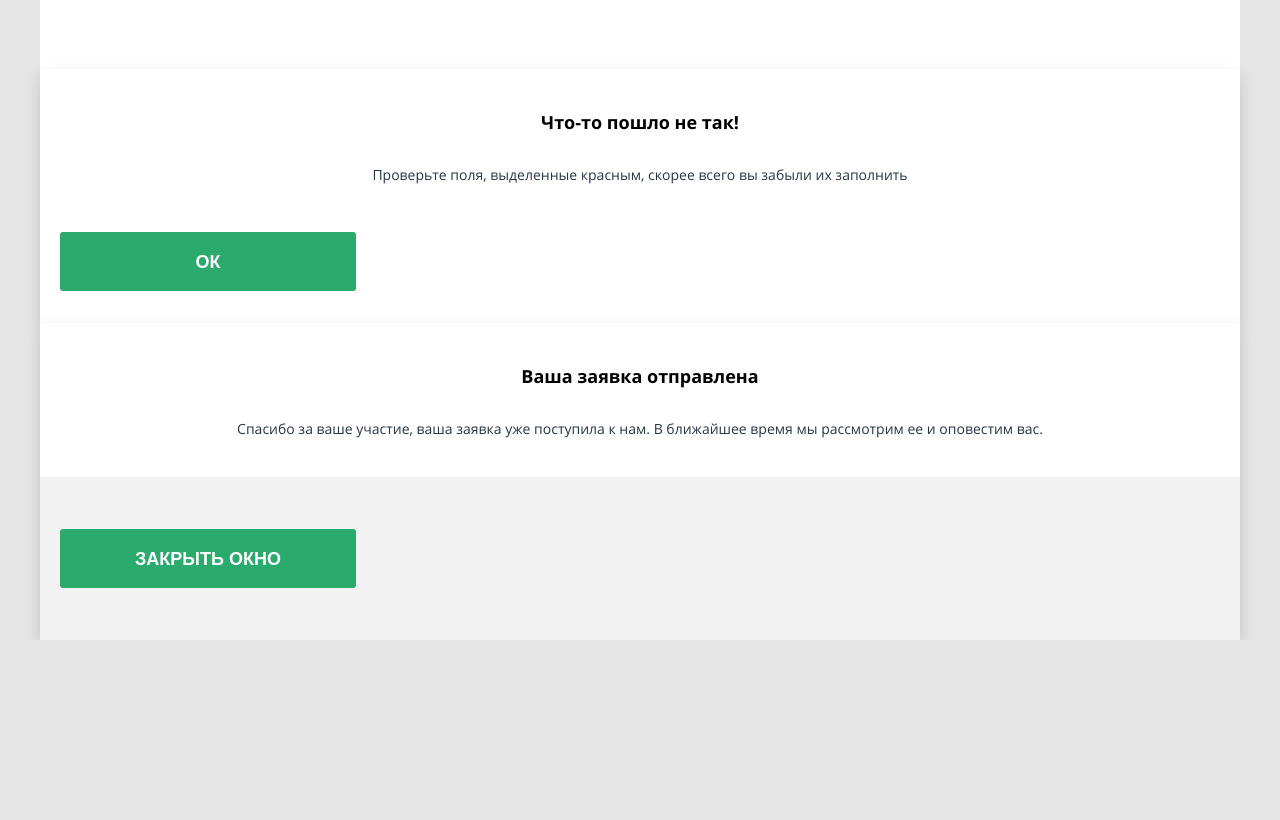
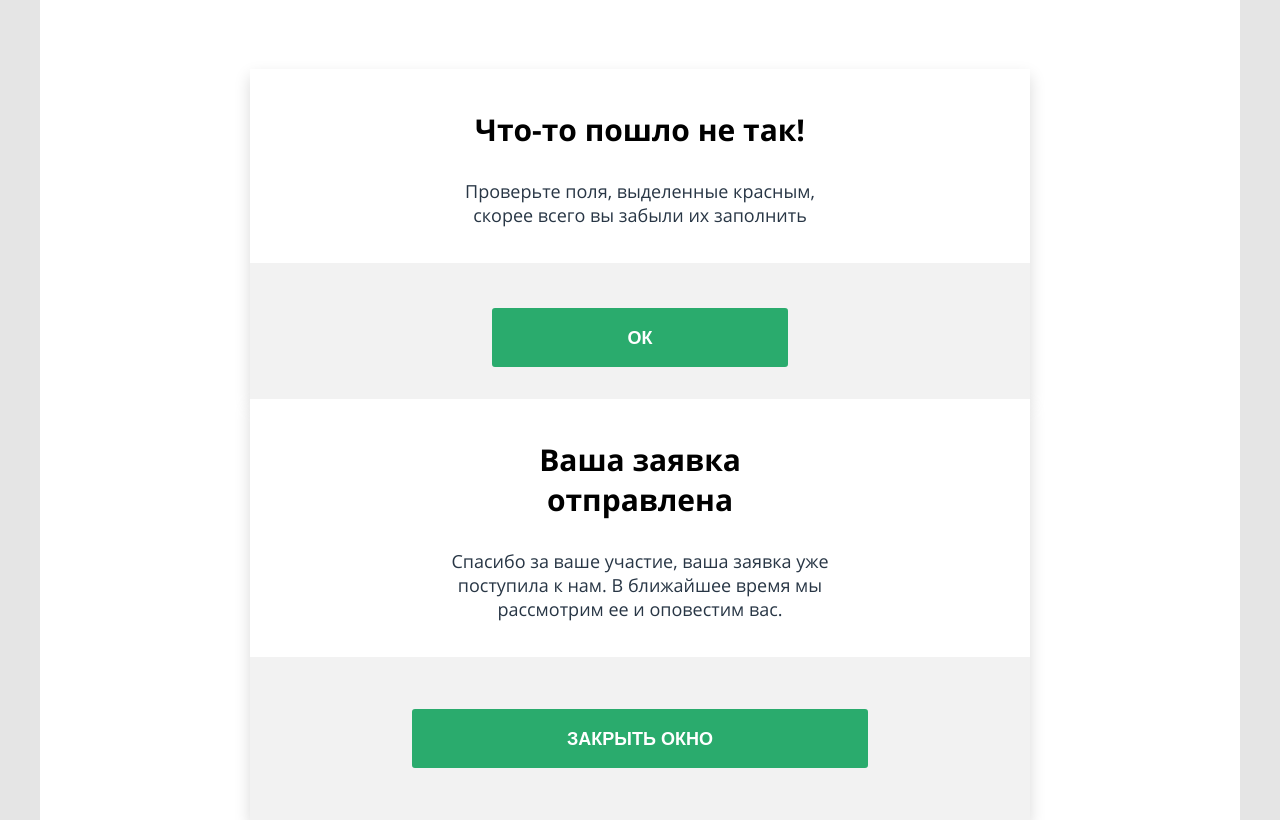
Before and after one commit to htmlacademy-adaptive/1995309-pink-25, a website: page source/form.html in a window 1280 px wide. Shown: the part 2275-3095 px from the top of the page. Before the commit the page ends 2915 px from the top, so only its background shows below. Drawn offline with nearby package versions, Linux system fonts and the light colour scheme; files that its build step writes are made by us from their sources.

Commit message:
Добавляет modal

```diff
--- a/source/form.html
+++ b/source/form.html
@@ -260,7 +260,7 @@
     <div class="modal modal--fault modal--accept">
 
       <div class="modal__content-wrapper modal__content-wrapper--fault">
-      <p class="modal__title">Что-то пошло не так!</p>
+      <p class="modal__title">Что-то пошло не&nbsp;так!</p>
       <p class="modal__description">Проверьте поля, выделенные красным, скорее всего вы забыли их заполнить</p>
       </div>
 
@@ -278,7 +278,7 @@
       </div>
 
       <div class="modal__button-wrapper modal__button-wrapper--accept">
-        <button class="modal__button form-button submit-button" type="button">ЗАКРЫТЬ ОКНО</button>
+        <button class="modal__button modal__button--accept form-button submit-button" type="button">ЗАКРЫТЬ ОКНО</button>
       </div>
 
     </div>
--- a/source/sass/blocks/modal.scss
+++ b/source/sass/blocks/modal.scss
@@ -38,3 +38,74 @@
     background-color: #f2f2f2;
   }
 }
+
+@media (min-width: $tablet-width) {
+  .modal {
+    width: 460px;
+    display: flex;
+    flex-direction: column;
+    align-items: center;
+    margin: 0 auto;
+  }
+
+  .modal__content-wrapper {
+    &--fault {
+      padding: 41px 80px 0 80px;
+    }
+
+    &--accept {
+      padding: 41px 70px 36px 70px;
+    }
+  }
+
+  .modal__title {
+    font-size: 30px;
+    line-height: 40px;
+    padding-bottom: 29px;
+  }
+
+  .modal__description {
+    font-size: 18px;
+  }
+
+  .modal__button-wrapper {
+    &--accept {
+      width: 100%;
+      display: flex;
+      padding-right: 0;
+      padding-left: 0;
+      justify-content: center;
+    }
+  }
+}
+
+@media (min-width: $desktop-width) {
+  .modal {
+    width: 780px;
+  }
+
+  .modal__content-wrapper {
+    &--fault {
+      padding: 41px 215px 36px 215px;
+    }
+
+    &--accept {
+      padding: 41px 201px 36px 201px;
+    }
+  }
+
+  .modal__button-wrapper {
+    &--fault {
+      background-color: #f2f2f2;
+      width: 100%;
+      display: flex;
+      padding-right: 0;
+      padding-left: 0;
+      justify-content: center;
+    }
+  }
+
+  .modal__button--accept {
+    width: 456px;
+  }
+}
```
